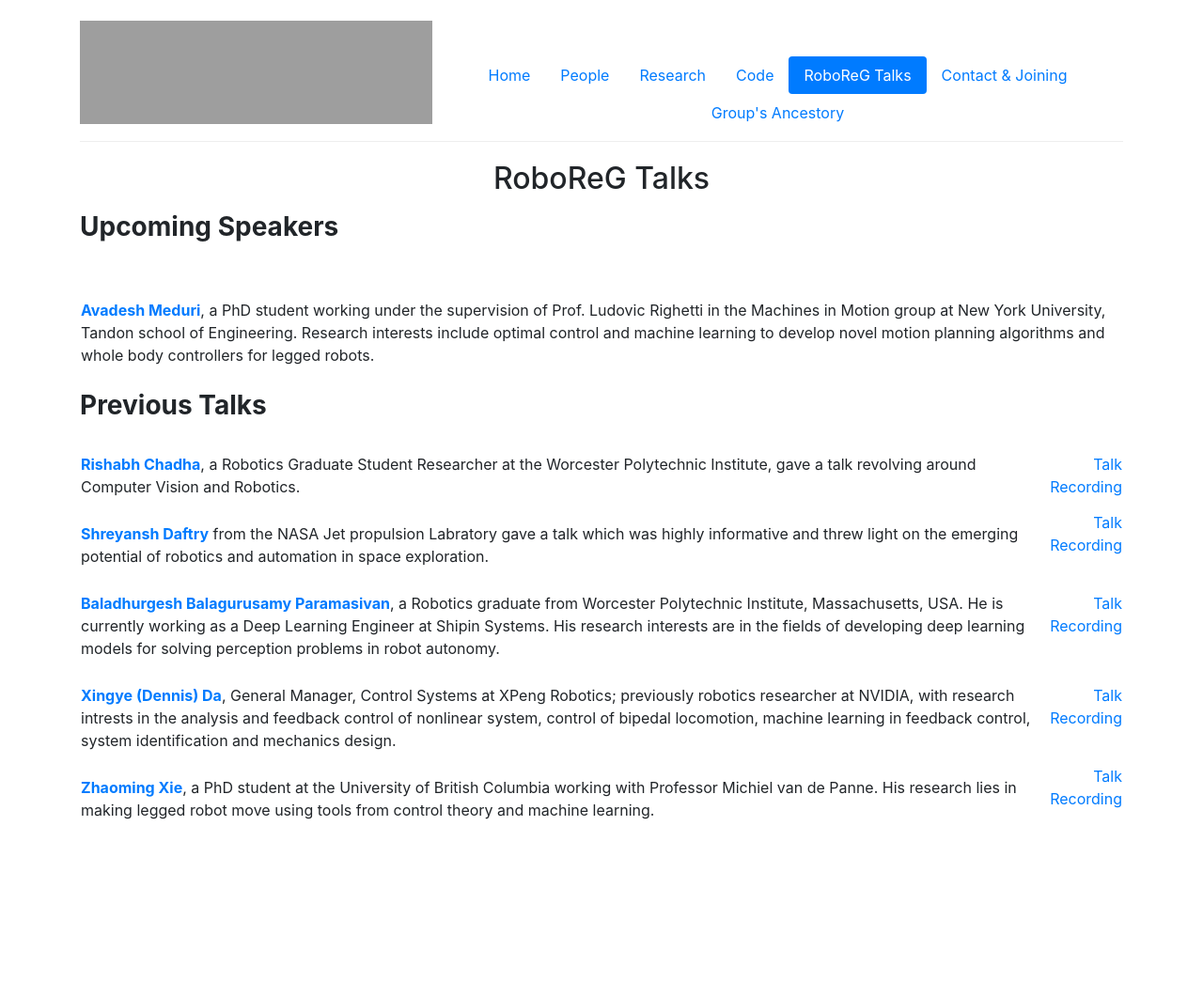
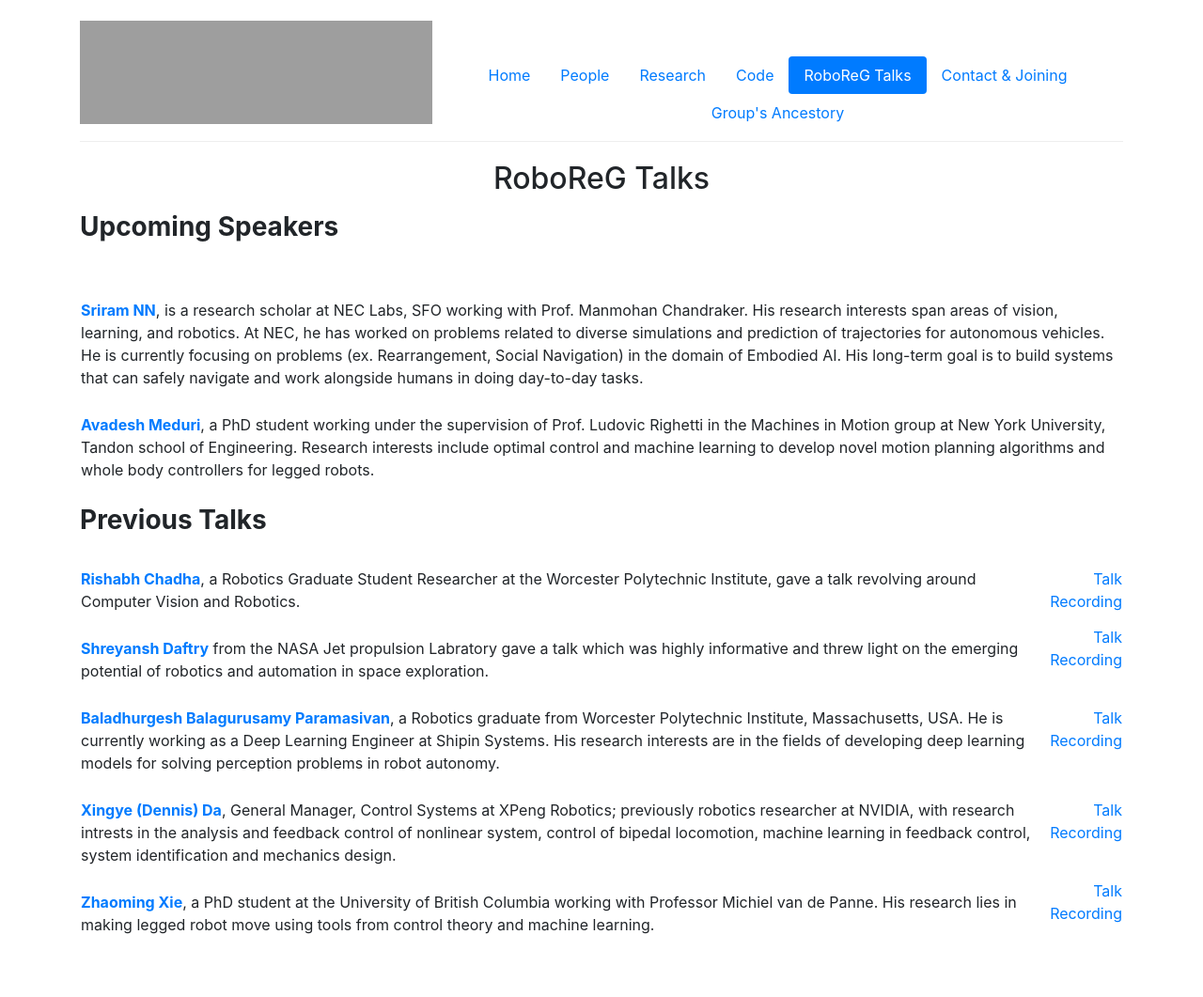
Before and after one commit to Robotics-Club-IIT-BHU/RoboReG, a Jekyll site: the page talk.html, which Jekyll copies as it is, in a window 1280 px wide. Shown: the whole page at 94% size. Built offline with Jekyll 4.4.1, drawn with Linux system fonts in a browser that asks for light colours; before the commit the page ends 939 px from its top, so only the background shows below that.

Commit message:
Updated Talks

```diff
--- a/talk.html
+++ b/talk.html
@@ -165,7 +165,9 @@
       <td style="text-align: center"><br /></td>
     </tr>
     <tr>
-      <!-- <td style="text-align: center"><strong><a href="https://www.linkedin.com/in/rishabhchadha" >Rishabh Chadha</a></strong>, a Robotics Graduate Student Researcher at the Worcester Polytechnic Institute, gave a talk revolving around <strong>Computer Vision and Robotics</strong>. </td> -->
+      <td style="text-align: left"><br/><strong><a href="https://www.linkedin.com/in/sriram-n-n-777a0010b/" >Sriram NN</a></strong>,  is a research scholar at NEC Labs, SFO working with Prof. Manmohan Chandraker. His research interests span areas of vision, learning, and robotics. At NEC, he has worked on problems related to diverse simulations and prediction of trajectories for autonomous vehicles. He is currently focusing on problems (ex. Rearrangement, Social Navigation) in the domain of Embodied AI. His long-term goal is to build systems that can safely navigate and work alongside humans in doing day-to-day tasks. </td></td>
+    </tr>
+    <tr>
       <td style="text-align: left"><br/><strong><a href="https://www.linkedin.com/in/avadesh-meduri-a30b06120/" >Avadesh Meduri</a></strong>, a PhD student working under the supervision of Prof. Ludovic Righetti in the Machines in Motion group at New York University, Tandon school of Engineering. Research interests include optimal control and machine learning to develop novel motion planning algorithms and whole body controllers for legged robots.  </td></td>
     </tr>
 
```
